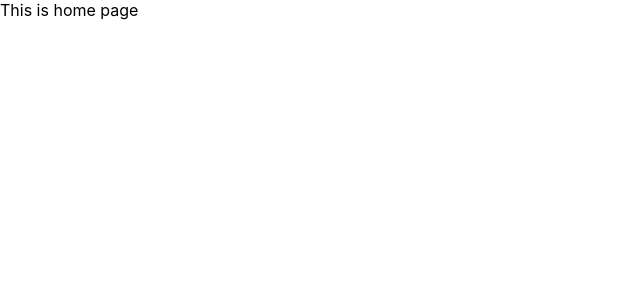
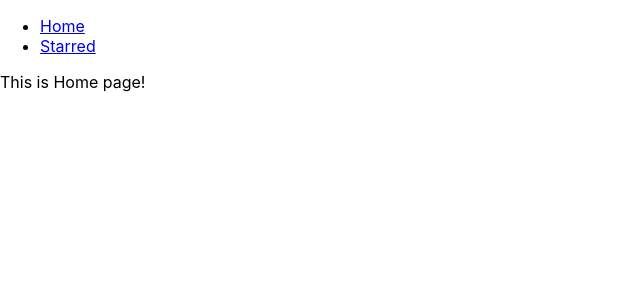
Before and after one commit to Puru-Soni/React_box_office_app, a React (Create React App) app: page / in a window 1280 px wide. Shown: the top 300 px of the page, without its empty margins (0-640 px from the left). Built offline with nearby package versions, Linux system fonts and the light colour scheme.

Commit message:
added navbar and created page components

```diff
--- a/package.json
+++ b/package.json
@@ -9,7 +9,7 @@
     "react": "^17.0.2",
     "react-dom": "^17.0.2",
     "react-router": "^6.0.1",
-    "react-router-dom": "^6.0.1",
+    "react-router-dom": "^5.2.0",
     "react-scripts": "4.0.3",
     "web-vitals": "^1.1.2"
   },
--- a/src/App.js
+++ b/src/App.js
@@ -1,21 +1,30 @@
 import React from 'react'
 import { Switch, Route } from 'react-router-dom';
+import Navs from './components/Navs'
+import { Home } from './pages/Home';
+import { Starred } from './pages/Starred';
 
-function App() {
+const App = ()=>{
   return (
+    <div>
+      <Navs />
+
       <Switch>
         <Route exact path="/">
-        This is home page
+          <Home />
         </Route>
 
         <Route exact path="/starred">
-        This is starred
+          <Starred />
         </Route>
 
-      <Route>
-        This is 404, Page Not Found!
+        <Route exact path="/error">
+          <div>
+            Not Found!
+          </div>
         </Route>
       </Switch>
+    </div>
   );
 }
 
--- /dev/null
+++ b/src/components/Navs.js
@@ -0,0 +1,26 @@
+import React from 'react'
+import {Link} from 'react-router-dom'
+
+//  Array for links, so to not repeat and map all in <li>
+const LINKS = [
+    {to: '/', text: 'Home'},
+    {to: '/starred', text: 'Starred'}
+]
+
+const Navs = () => {
+    return (
+        <div>
+            <ul>
+                {
+                    LINKS.map(item => (
+                        <li key={item.to}>
+                            <Link to={item.to}>{item.text}</Link>
+                        </li>
+                    ))
+                }
+            </ul>
+        </div>
+    )
+}
+
+export default Navs;
--- /dev/null
+++ b/src/pages/Home.js
@@ -0,0 +1,9 @@
+import React from 'react'
+
+export const Home = () => {
+    return (
+        <div>
+            This is Home page!
+        </div>
+    )
+}
--- /dev/null
+++ b/src/pages/Starred.js
@@ -0,0 +1,9 @@
+import React from 'react'
+
+export const Starred = () => {
+    return (
+        <div>
+            This is Starred Page!
+        </div>
+    )
+}
```
Also changed, not shown: 2 other files (tests, documents, lock files or other folders). Lines whose indentation alone changed are shown as unchanged.
